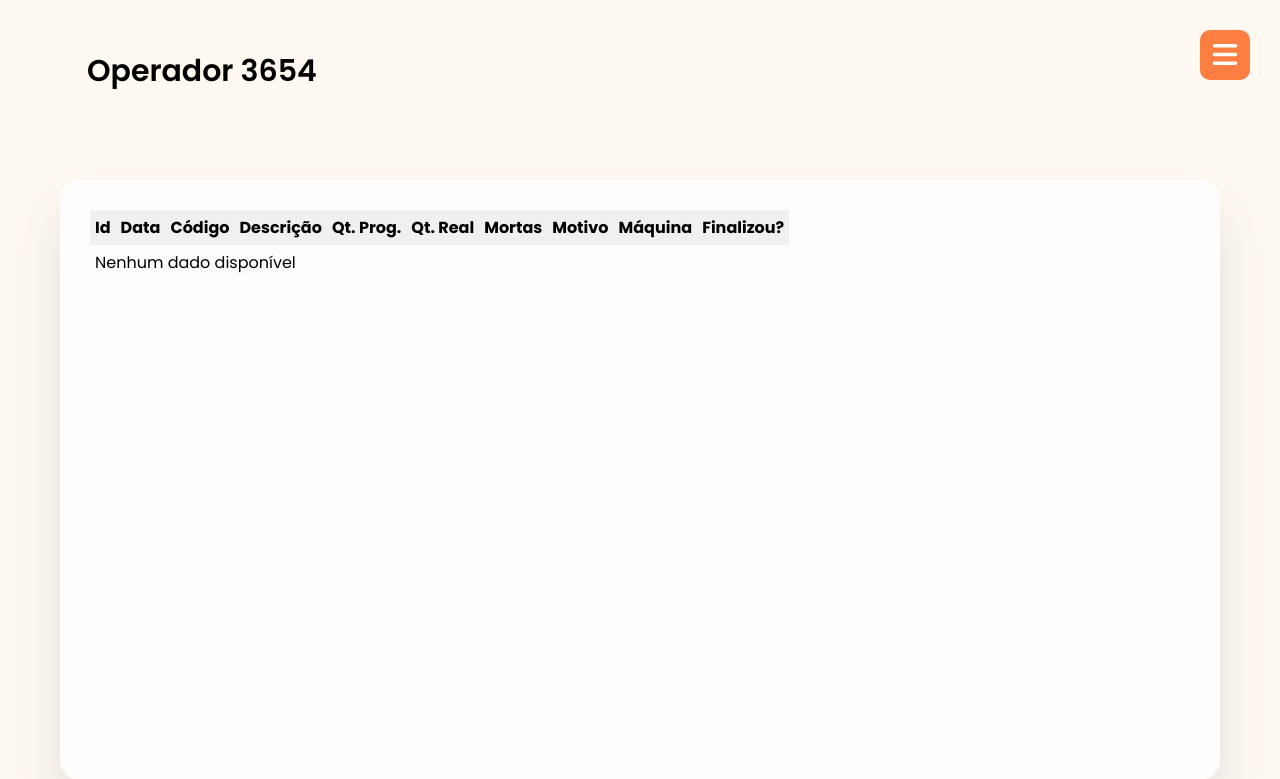
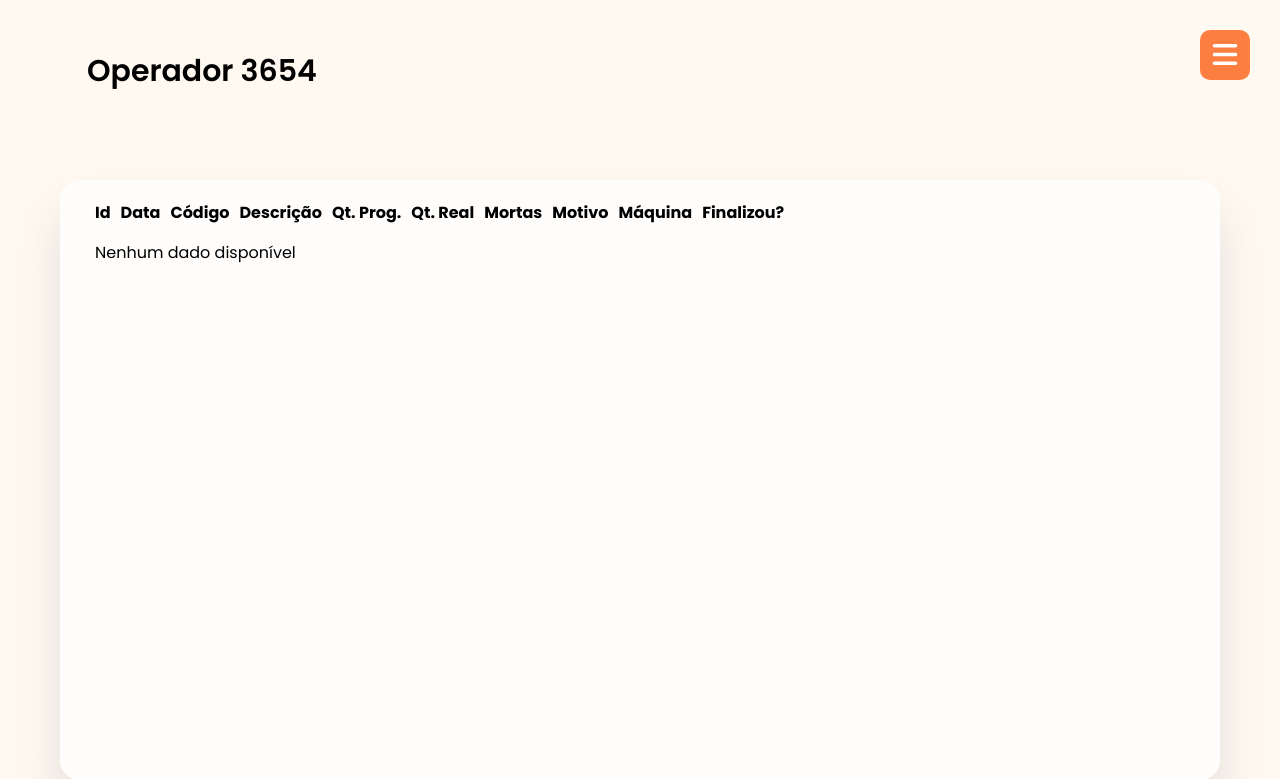
Before and after one commit to Cemag-pcp/apontamento-estamparia, a Flask app: template templates/operador_3654.html in a window 1280 px wide. Shown: the top 779 px of the page. Run offline with Flask 3, Linux system fonts and the light colour scheme; the template is opened without the code that fills it, so the values that code supplies are empty; some libraries are stand-ins or nearby versions.

Commit message:
ajustando tabela

```diff
--- a/static/styles/style.css
+++ b/static/styles/style.css
@@ -216,7 +216,9 @@ body{
     top: 50%;
     transform: translate(-50%, 30%);
     background: rgba(255, 255, 255, 0.7);
-    padding: 30px;
+    padding-bottom: 30px;
+    padding-left: 30px;
+    padding-right: 30px;
     border-radius: 20px;
     box-shadow: 0 2rem 3rem rgba(76, 79, 109, 0.15);
     align-items: center;
@@ -228,12 +230,14 @@ body{
     #planilha {
         position: relative;
         width: 65vh;
-        height: 880px;
+        height: 760px;
         left: 50%;
         top: 50%;
-        transform: translate(-50%, 20%);
+        transform: translate(-50%, 17%);
         background: rgba(255, 255, 255, 0.7);
-        padding: 30px;
+        padding-bottom: 30px;
+        padding-left: 30px;
+        padding-right: 30px;
         border-radius: 20px;
         box-shadow: 0 2rem 3rem rgba(76, 79, 109, 0.15);
         align-items: center;
@@ -253,8 +257,12 @@ th, td {
     padding: 5px;
 }
 
-#planilha #nomes_colunas{
-    background-color: rgba(211, 211, 211, 0.322);
+#planilha #nomes_colunas th{
+    position: sticky;
+    top: 0;
+    background-color: #fffdfb;
+    padding-top: 20px;
+    padding-bottom: 10px;
 }
 
 table input #menor{
```
